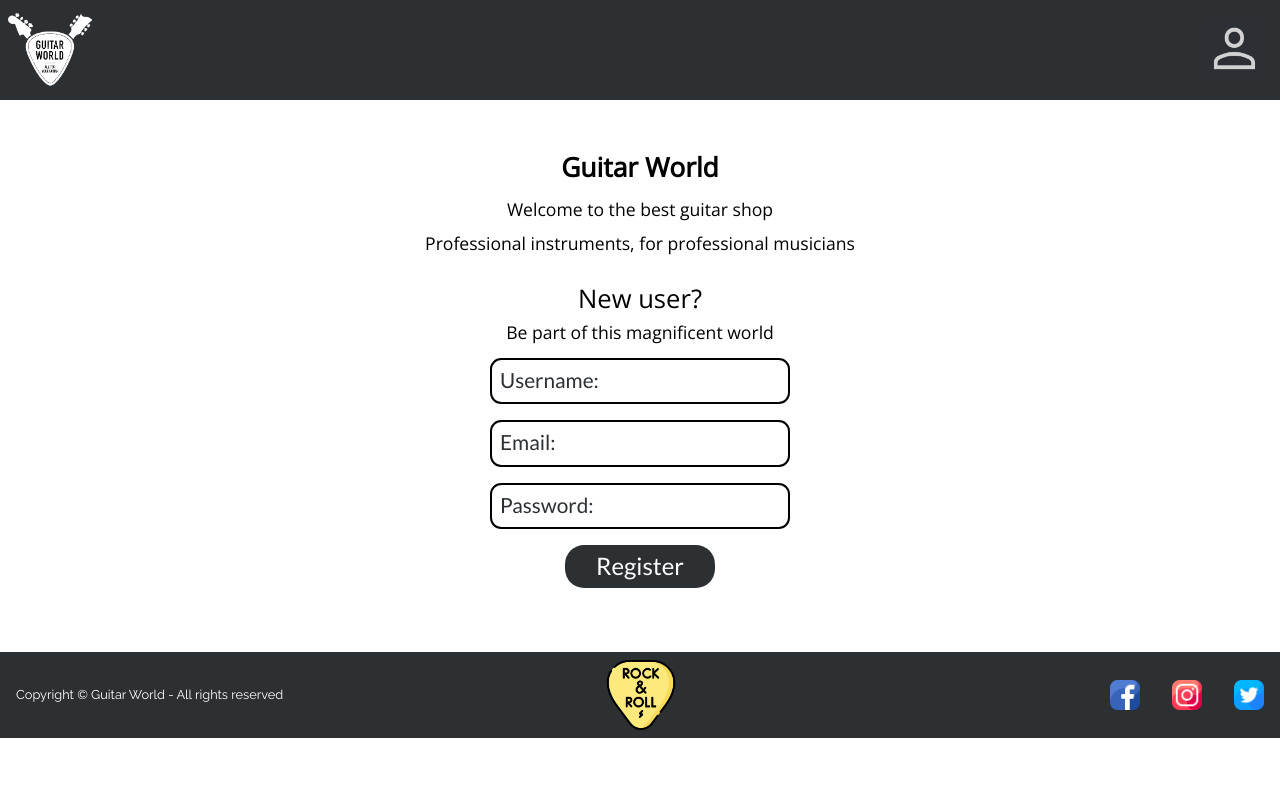
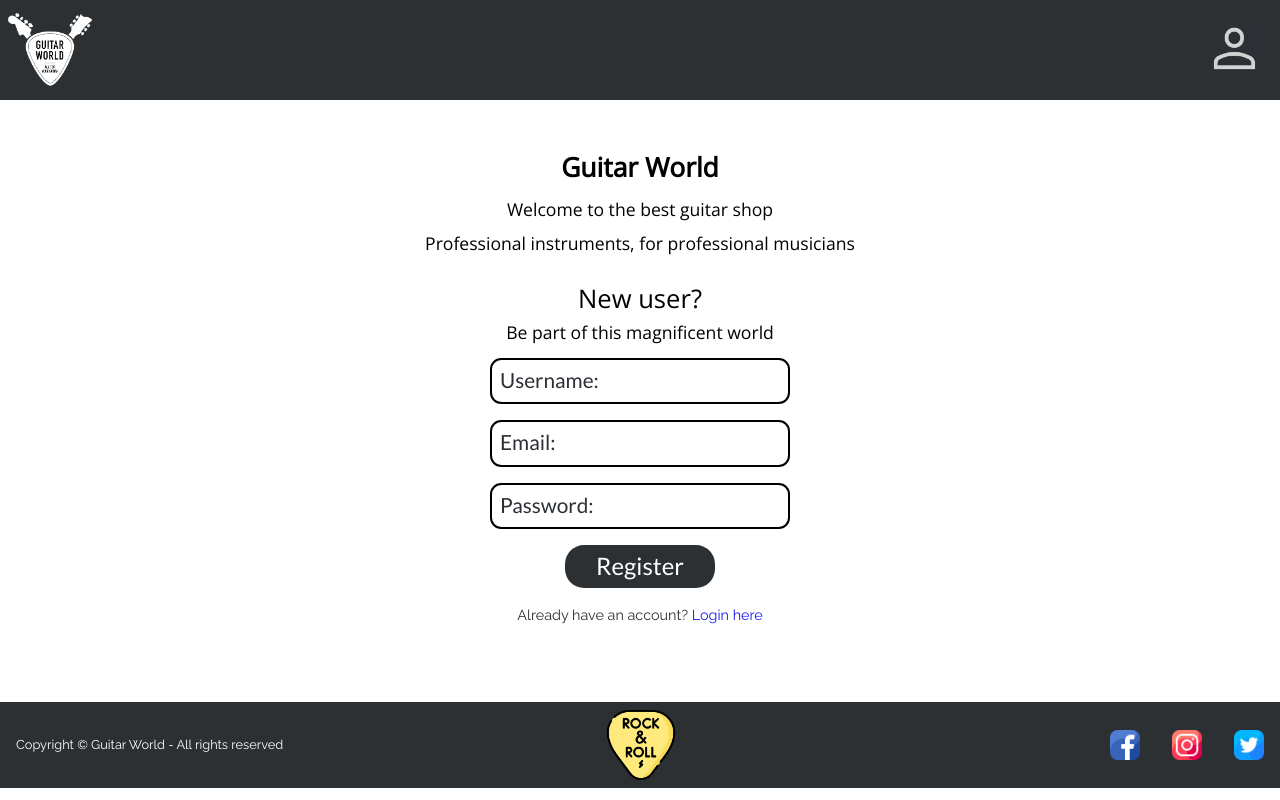
Before and after one commit to isdi-coders-2023/Leandro-Lupano-Final-Project-front-202301-mad, a React (Create React App) app: page / in a window 1280 px wide. Built offline with nearby package versions, Linux system fonts and the light colour scheme.

Commit message:
🚸 Add link to login in home page

```diff
--- a/src/components/home/home.style.module.scss
+++ b/src/components/home/home.style.module.scss
@@ -57,18 +57,30 @@
       button:active {
         background-color: rgb(116, 116, 116, 85%);
       }
+
+      .homeBodyFormLoginMessage {
+        display: inline-block;
+        font-family: 'Raleway', sans-serif;
+        color: rgb(33, 37, 41, 95%);
+        font-size: 0.9rem;
+
+        .homeBodyFormLoginMessageLink {
+          color: rgb(0, 0, 238, 90%);
+          cursor: pointer;
+        }
+      }
     }
   }
 
-  .homeMessageHidden {
+  .homeRegisterMessageHidden {
     display: none;
   }
 
-  .homeMessage {
+  .homeRegisterMessage {
     display: inline-block;
     font-family: 'Lato', sans-serif;
     color: rgba(0, 86, 42, 0.95);
-    font-size: 1.3rem;
+    font-size: 1.1rem;
   }
 }
 
--- a/src/components/home/home.tsx
+++ b/src/components/home/home.tsx
@@ -1,6 +1,6 @@
 /* eslint-disable jsx-a11y/no-redundant-roles */
 import { SyntheticEvent, useMemo, useState } from 'react';
-import { useNavigate } from 'react-router-dom';
+import { Link, useNavigate } from 'react-router-dom';
 import { useUsers } from '../../hooks/use.users';
 import { UserStructure } from '../../models/user';
 import { UsersApiRepo } from '../../services/repositories/users.api.repo';
@@ -71,11 +71,27 @@ export default function Home() {
             />
 
             <button type="submit">Register</button>
+
+            <p className={style.homeBodyFormLoginMessage}>
+              Already have an account?
+              <Link to="/login">
+                <span className={style.homeBodyFormLoginMessageLink}>
+                  {' '}
+                  Login here
+                </span>
+              </Link>
+            </p>
           </form>
         </div>
       </div>
 
-      <p className={isRegister ? style.homeMessage : style.homeMessageHidden}>
+      <p
+        className={
+          isRegister
+            ? style.homeRegisterMessage
+            : style.homeRegisterMessageHidden
+        }
+      >
         Registration completed successfully ✅
       </p>
     </section>
```
